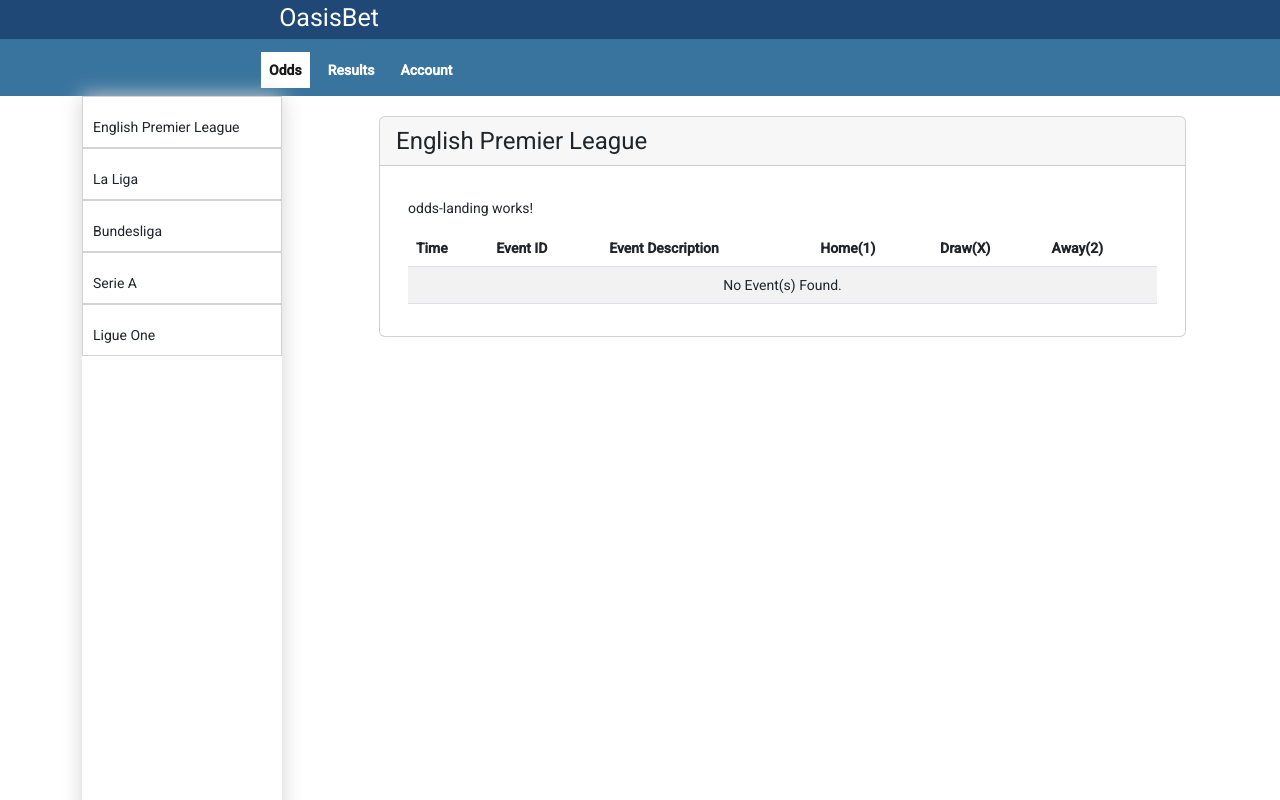
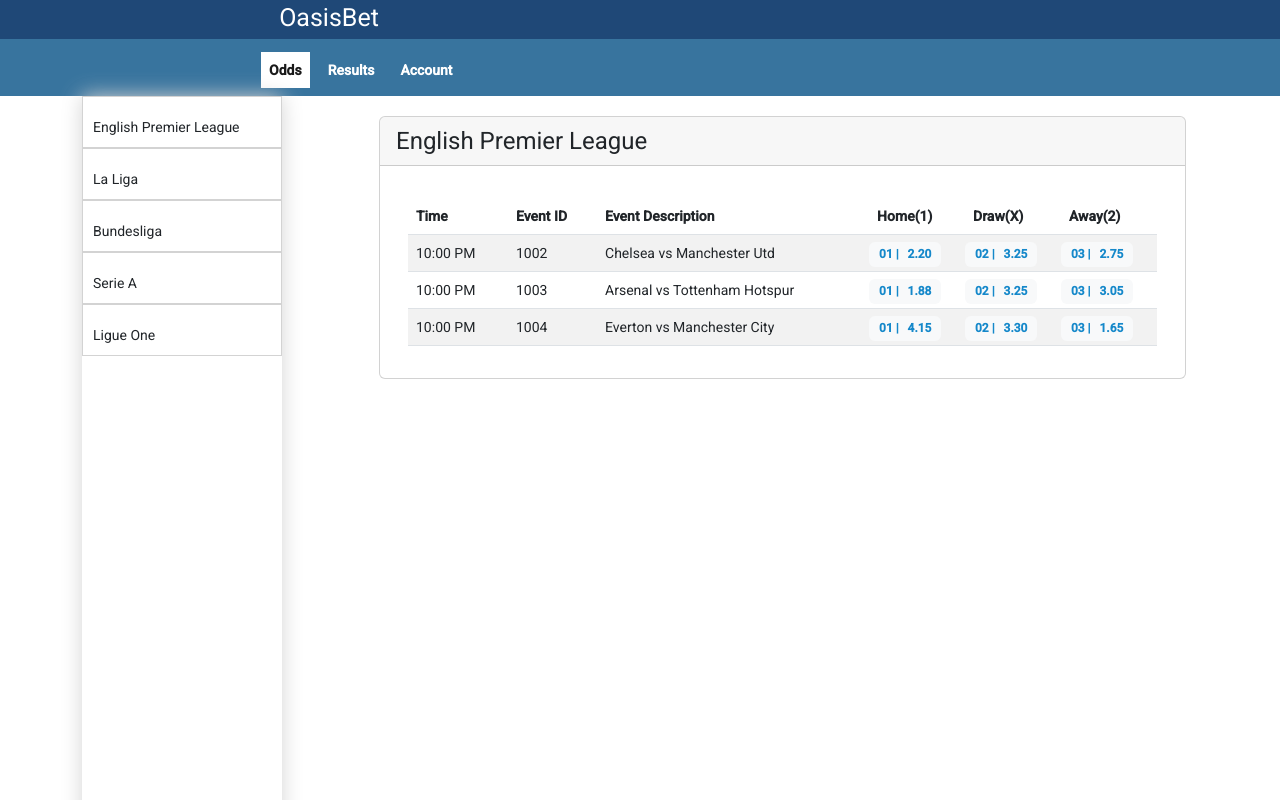
Before and after one commit to Vixen0219/Oasis-Angular, an Angular app in the folder oasisbet-frontend/: page /odds in a window 1280 px wide. Built offline with nearby package versions, Linux system fonts and the light colour scheme.

Commit message:
added buttons for Home Draw and Away selections

```diff
--- a/oasisbet-frontend/src/app/odds/odds-landing/odds-landing.component.css
+++ b/oasisbet-frontend/src/app/odds/odds-landing/odds-landing.component.css
@@ -0,0 +1,13 @@
+.btn {
+    color: #1588ca;
+    font-size: 12px;
+    font-weight: bold;
+    cursor: pointer;
+    z-index: 5;
+    position: relative;
+    padding: 10px;
+    margin: -8px;
+    line-height: 5px;
+    border: none;
+    box-shadow: none;
+}
--- a/oasisbet-frontend/src/app/odds/odds-landing/odds-landing.component.html
+++ b/oasisbet-frontend/src/app/odds/odds-landing/odds-landing.component.html
@@ -13,8 +13,7 @@
                     </div>
                     <div class="card-body">
                         <div class="container-fluid">
-                            <p>odds-landing works!</p>
-                            <table class="table table-striped" style="width: 100%">
+                            <table class="table table-striped">
                                 <thead class= "table-header">
                                     <tr>
                                         <th>
@@ -39,12 +38,18 @@
                                 </thead>
                                 <tbody>
                                     <tr *ngFor="let event of events">
-                                        <td>{{event.startTime}}</td>
+                                        <td>{{event.startTime | date:'shortTime'}}</td>
                                         <td>{{event.eventId}}</td>
                                         <td>{{event.eventDesc}}</td>
-                                        <td>{{event.h2hEventOdds.homeOdds }}</td>
-                                        <td>{{event.h2hEventOdds.drawOdds }}</td>
-                                        <td>{{event.h2hEventOdds.awayOdds }}</td>
+                                        <td>
+                                            <button type="button" class="btn btn-light">01 | &nbsp; {{ event.h2hEventOdds.homeOdds | number : '1.2-2' }}</button>
+                                        </td>
+                                        <td>
+                                            <button type="button" class="btn btn-light">02 | &nbsp; {{ event.h2hEventOdds.drawOdds | number : '1.2-2' }}</button>
+                                        </td>
+                                        <td>
+                                            <button type="button" class="btn btn-light">03 | &nbsp; {{ event.h2hEventOdds.awayOdds | number : '1.2-2' }}</button>
+                                        </td>
                                     </tr>
                                     <tr *ngIf = '!events || events.length == 0'>
                                       <td class='text-center' colspan=12>
@@ -57,7 +62,6 @@
                     </div>
                 </div>
             </div>
-
         </div>
     </div>
 </div>
--- a/oasisbet-frontend/src/app/odds/odds-landing/odds-landing.component.ts
+++ b/oasisbet-frontend/src/app/odds/odds-landing/odds-landing.component.ts
@@ -2,6 +2,7 @@ import { Component, OnInit, ViewChild } from '@angular/core';
 import { OddsSideNavComponent } from '../odds-side-nav/odds-side-nav.component';
 import { SharedVarService } from 'src/app/services/shared-var.service';
 import { BetEvent } from 'src/app/model/bet-event.model';
+import { H2HEventOdds } from 'src/app/model/h2h-event-odds.model';
 
 @Component({
   selector: 'app-odds-landing',
@@ -12,12 +13,54 @@ export class OddsLandingComponent implements OnInit {
 
   competitionType: string;
   public events : BetEvent[];
+  public betEvent: BetEvent;
+  public betEvent2: BetEvent;
+  public betEvent3: BetEvent;
 
   constructor(public sharedVar: SharedVarService) {
     this.competitionType = this.sharedVar.COMP_HEADER_EPL;
   }
 
   ngOnInit(): void {
+    this.betEvent = new BetEvent;
+    this.betEvent2 = new BetEvent;
+    this.betEvent3 = new BetEvent;
+
+    this.betEvent.competition = 'English Premier League';
+    this.betEvent.eventDesc = 'Chelsea vs Manchester Utd';
+    this.betEvent.startTime = new Date(2023, 6, 4, 22, 0, 0, 0);
+    this.betEvent.eventId = 1002;
+
+    this.betEvent2.competition = 'English Premier League';
+    this.betEvent2.eventDesc = 'Arsenal vs Tottenham Hotspur';
+    this.betEvent2.startTime = new Date(2023, 6, 4, 22, 0, 0, 0);
+    this.betEvent2.eventId = 1003;
+
+    this.betEvent3.competition = 'English Premier League';
+    this.betEvent3.eventDesc = 'Everton vs Manchester City';
+    this.betEvent3.startTime = new Date(2023, 6, 4, 22, 0, 0, 0);
+    this.betEvent3.eventId = 1004;
+
+    this.betEvent.h2hEventOdds = new H2HEventOdds;
+    this.betEvent.h2hEventOdds.homeOdds = 2.20;
+    this.betEvent.h2hEventOdds.drawOdds = 3.25;
+    this.betEvent.h2hEventOdds.awayOdds = 2.75;
+
+    this.betEvent2.h2hEventOdds = new H2HEventOdds;
+    this.betEvent2.h2hEventOdds.homeOdds = 1.88;
+    this.betEvent2.h2hEventOdds.drawOdds = 3.25;
+    this.betEvent2.h2hEventOdds.awayOdds = 3.05;
+
+    this.betEvent3.h2hEventOdds = new H2HEventOdds;
+    this.betEvent3.h2hEventOdds.homeOdds = 4.15;
+    this.betEvent3.h2hEventOdds.drawOdds = 3.30;
+    this.betEvent3.h2hEventOdds.awayOdds = 1.65;
+
+    this.events = [];
+    this.events.push(this.betEvent);
+    this.events.push(this.betEvent2);
+    this.events.push(this.betEvent3);
+
   }
 
   readCompType(compType: string){
```
